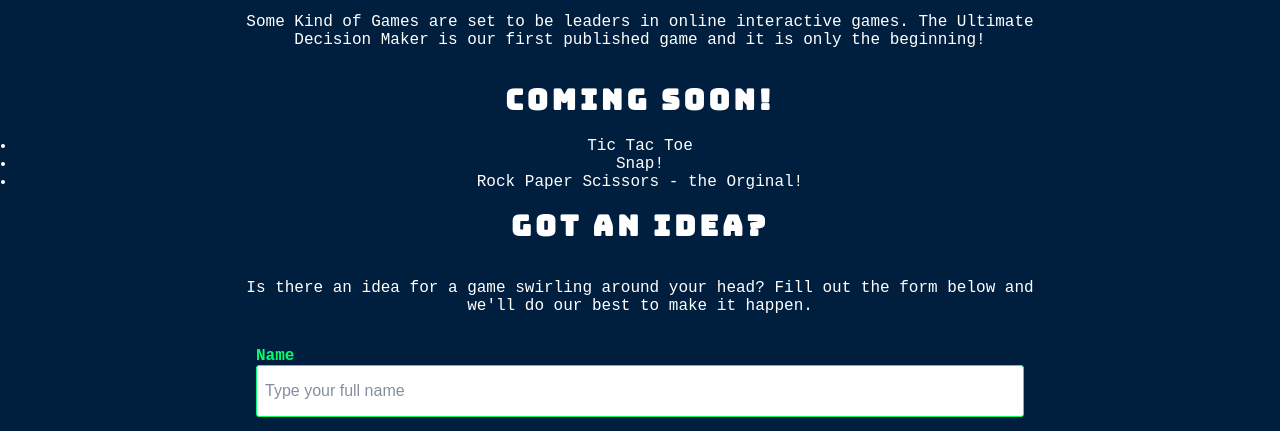
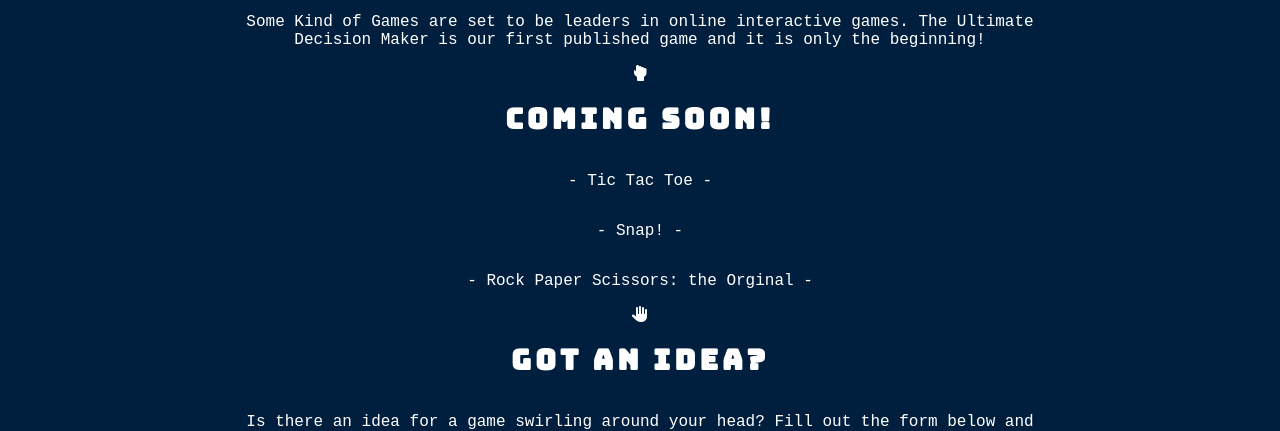
Before and after one commit to somekindofdesign/ultimate-decision-maker, a plain HTML site: page about-us.html in a window 1280 px wide. Shown: the part 291-722 px from the top of the page. Drawn offline with Linux system fonts and the light colour scheme.

Commit message:
Add icons on about page

```diff
--- a/about-us.html
+++ b/about-us.html
@@ -30,12 +30,14 @@
     <section>
     <p>Some Kind of Games are set to be leaders in online interactive games. The Ultimate Decision Maker is our first published game and it is only the beginning!</p>
 
+    <i class="fas fa-hand-rock"></i>
+
     <h2>Coming soon!</h2>
-    <ul>
-        <li>Tic Tac Toe</li>
-        <li>Snap!</li>
-        <li>Rock Paper Scissors - the Orginal!</li>
-    </ul>
+    <p>- Tic Tac Toe -</p>
+    <p>- Snap! -</p>
+    <p>- Rock Paper Scissors: the Orginal -</p>
+
+    <i class="fas fa-hand-paper"></i>
 
     <h2>Got an idea?</h2>
     <p>Is there an idea for a game swirling around your head? Fill out the form below and we'll do our best to make it happen.</p>
```
